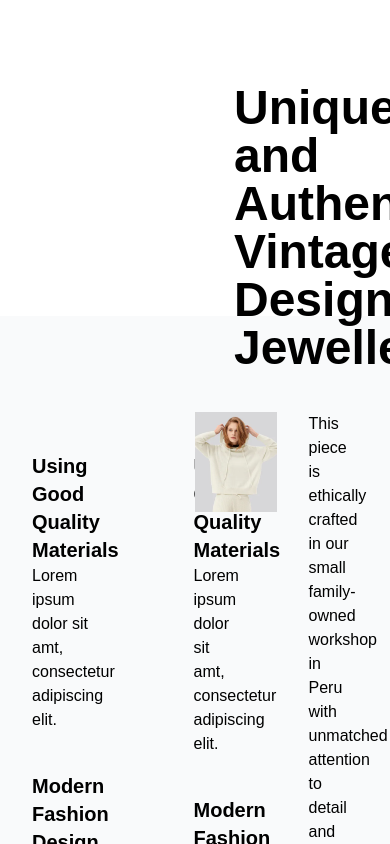
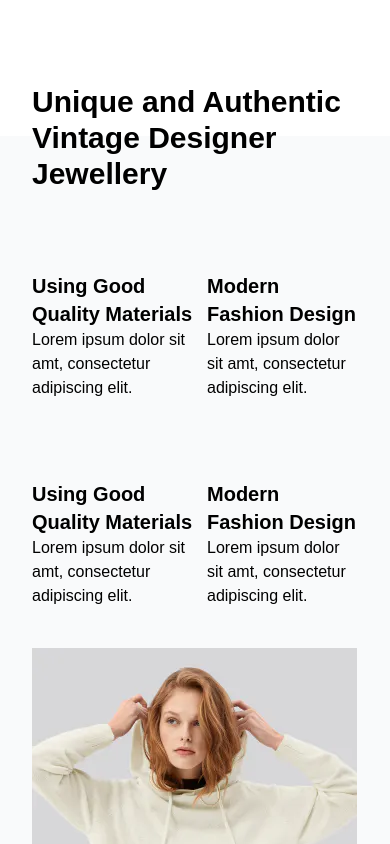
Before and after one commit to atisamakhtar/cloting-ecommerce-by-atisam, a Next.js app: page / in a window 390 px wide. Shown: the part 4360-5204 px from the top of the page. Built offline with nearby package versions, Linux system fonts and the light colour scheme.

Commit message:
added few more responsive issues resolved

```diff
--- a/src/components/uniqueSection.tsx
+++ b/src/components/uniqueSection.tsx
@@ -7,17 +7,17 @@ const UniqueSection = () => {
     return (
         <section className='my-16'>
 
-            <h2 className='w-[40%] -mb-14 ml-auto text-5xl font-bold md:mr-10' >Unique and Authentic Vintage Designer Jewellery</h2>
+            <h2 className='md:w-[40%] -mb-14 md:ml-auto mx-8 text-3xl md:text-5xl font-bold md:mr-10' >Unique and Authentic Vintage Designer Jewellery</h2>
 
             <section className='bg-gray-50'>
 
                 <section className='container' >
 
-                    <section className='py-16 pt-24 grid grid-cols-2' >
+                    <section className='py-16 pt-24 grid md:grid-cols-2' >
 
-                        <section className='grid grid-cols-2 space-x-20' >
+                        <section className='' >
 
-                            <div className='' >
+                            <div className='grid grid-cols-2 space-x-3' >
                                 <div className='my-10'>
                                     <h3 className='text-xl font-semibold'>Using Good Quality Materials</h3>
                                     <p>Lorem ipsum dolor sit amt, consectetur adipiscing elit.</p>
@@ -27,7 +27,7 @@ const UniqueSection = () => {
                                     <p>Lorem ipsum dolor sit amt, consectetur adipiscing elit.</p>
                                 </div>
                             </div>
-                            <div className='' >
+                            <div className='grid grid-cols-2 space-x-3' >
                                 <div className='my-10'>
                                     <h3 className='text-xl font-semibold'>Using Good Quality Materials</h3>
                                     <p>Lorem ipsum dolor sit amt, consectetur adipiscing elit.</p>
@@ -40,11 +40,10 @@ const UniqueSection = () => {
 
                         </section>
 
-                        <section className='z-[100] h-[100%] align-items: center;
- grid grid-cols-2 space-x-8' >
+                        <section className='z-[100] h-[100%] grid md:grid-cols-2 md:space-x-8' >
                             <Image src={unique} alt='Unique section image' />
                             <div>
-                                <p className='mb-7'>This piece is ethically crafted in our small family-owned workshop in Peru with unmatched attention to detail and care. The Natural color is the actual natural color of the fiber, undyed and 100% traceable.</p>
+                                <p className='mb-7 md:mt-0 mt-10'>This piece is ethically crafted in our small family-owned workshop in Peru with unmatched attention to detail and care. The Natural color is the actual natural color of the fiber, undyed and 100% traceable.</p>
                                 <Button className='rounded-none capitalize' >See all products</Button>
                             </div>
                         </section>
```
